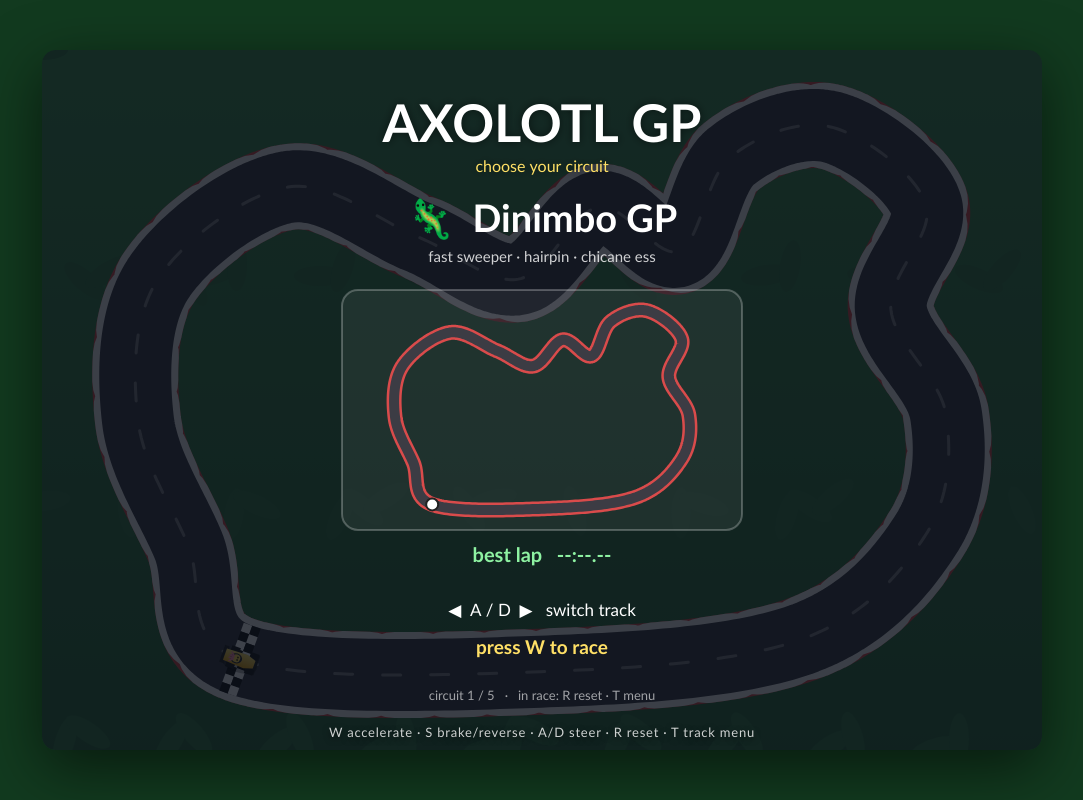
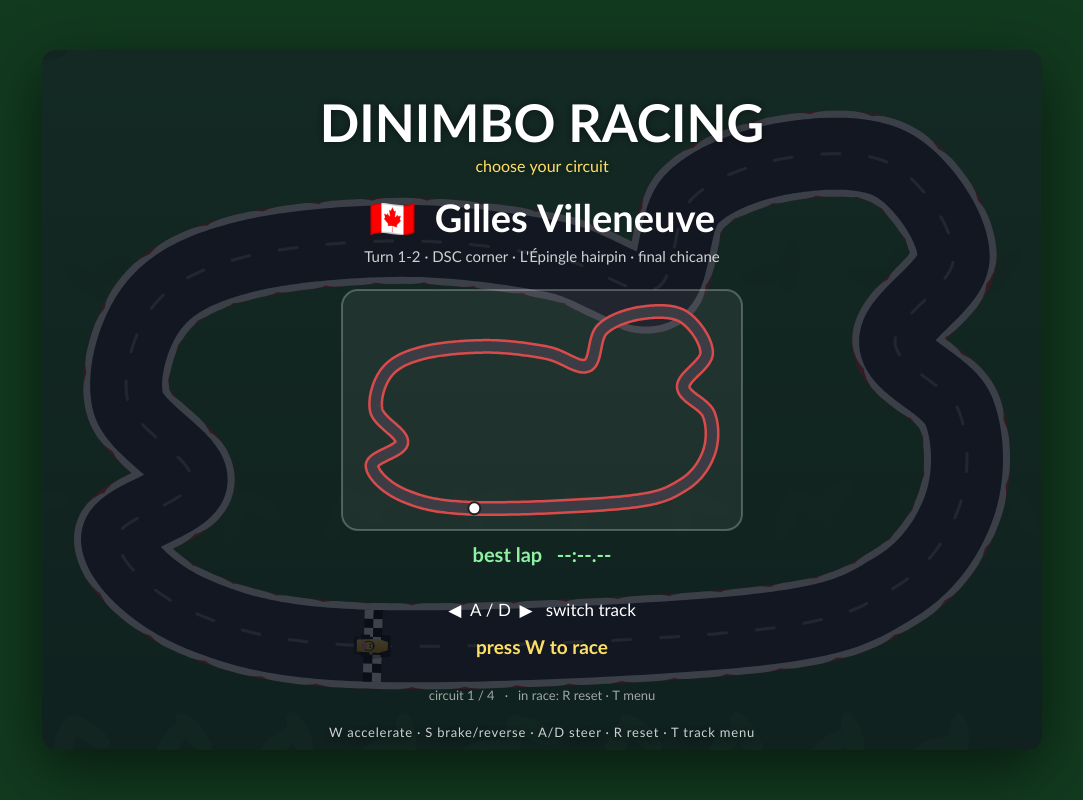
Before and after one commit to dinisnbpereira-beep/dinimbo-racing, a plain HTML site: page index.html in a window 1280 px wide. Shown: the whole page, without its empty margins (98-1181 px from the left). Drawn offline with Linux system fonts and the light colour scheme; animation ran at ten frames a second.

Commit message:
Rename to Dinimbo Racing; track list = Villeneuve, Portimao, Suzuka, Spa
Co-authored-by: dinisnbpereira-beep <dinisnbpereira-beep@users.noreply.github.com>

```diff
--- a/index.html
+++ b/index.html
@@ -3,7 +3,7 @@
 <head>
 <meta charset="UTF-8">
 <meta name="viewport" content="width=device-width, initial-scale=1.0, user-scalable=no">
-<title>Axolotl GP — F1 Racing</title>
+<title>Dinimbo Racing</title>
 <style>
   * { margin: 0; padding: 0; box-sizing: border-box; }
   html, body { height: 100%; overflow: hidden; background: #123a1f; }
@@ -35,15 +35,6 @@ const TRACK_W = 72;
 // Control points are smoothed with a closed Catmull-Rom spline, then normalized
 // to fit the canvas. Point 0 is the start/finish line.
 const TRACKS = [
-  {
-    id: "dinimbo", name: "Dinimbo GP", flag: "🦎",
-    corners: "fast sweeper · hairpin · chicane ess",
-    pts: [
-      [200,620],[500,632],[760,600],[885,495],[905,375],[850,270],
-      [885,165],[790,88],[690,118],[638,212],[558,168],[478,240],
-      [378,198],[248,148],[118,240],[98,380],[148,505],
-    ],
-  },
   {
     id: "villeneuve", name: "Gilles Villeneuve", flag: "🇨🇦",
     corners: "Turn 1-2 · DSC corner · L'Épingle hairpin · final chicane",
@@ -382,7 +373,7 @@ function drawMenu() {
   ctx.fillStyle = "#fff";
   ctx.font = "bold 52px 'Trebuchet MS', sans-serif";
   ctx.shadowColor = "rgba(0,0,0,.5)"; ctx.shadowBlur = 8;
-  ctx.fillText("AXOLOTL GP", W / 2, 92);
+  ctx.fillText("DINIMBO RACING", W / 2, 92);
   ctx.font = "16px 'Trebuchet MS', sans-serif";
   ctx.fillStyle = "#ffe066";
   ctx.fillText("choose your circuit", W / 2, 122);
```
